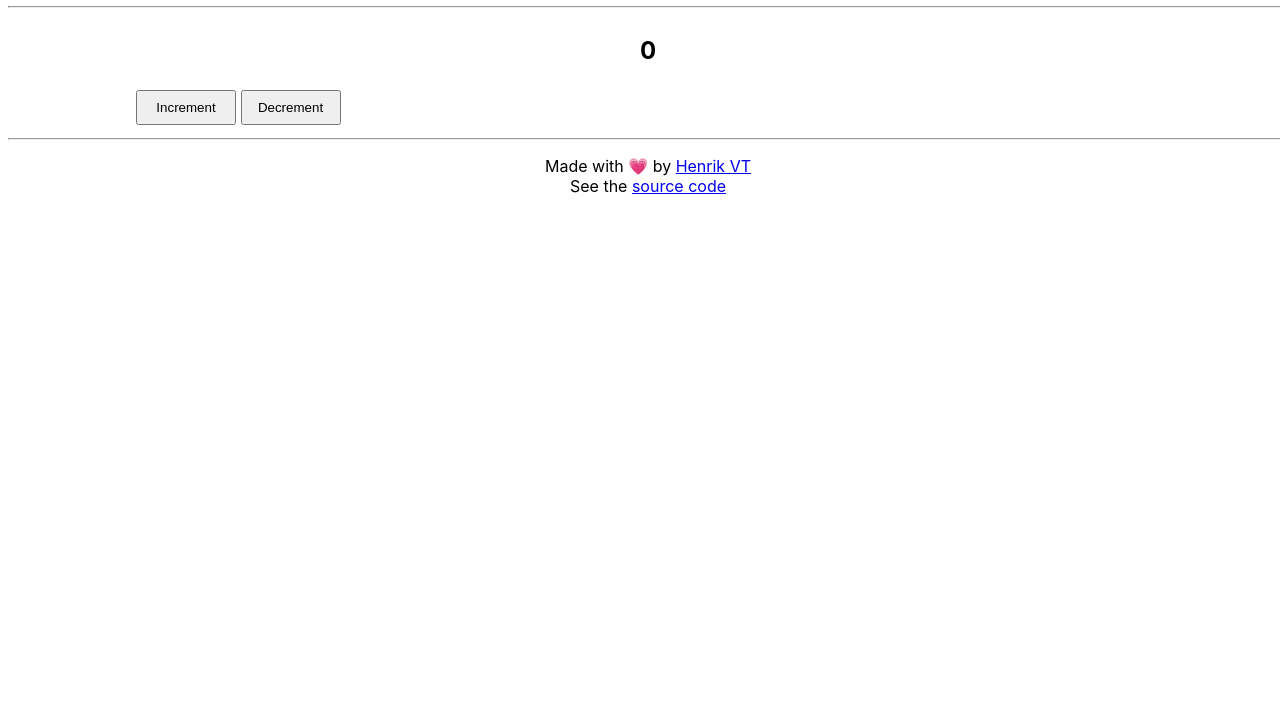
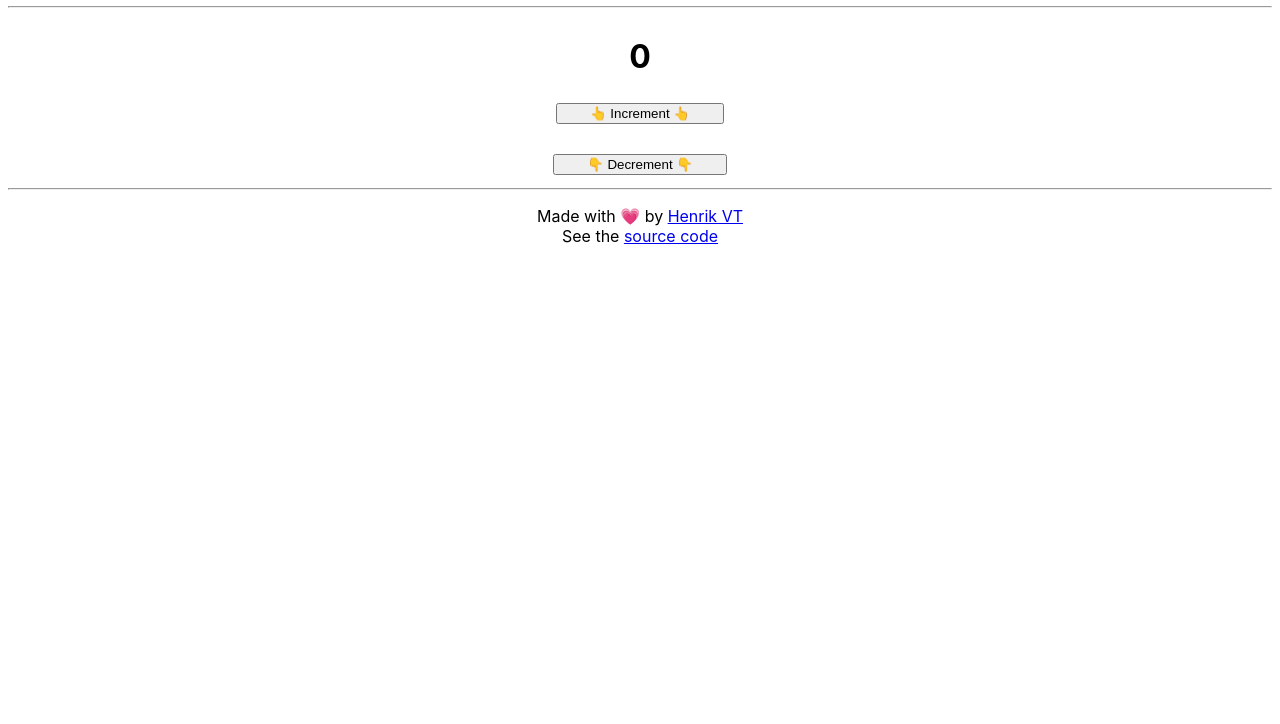
Before and after one commit to henrikvtcodes/realtime-counter, a website: page public/index.html in a window 1280 px wide. Shown: the part 76-800 px from the top of the page. Drawn offline with Linux system fonts and the light colour scheme; a web font is replaced by a local one.

Commit message:
fully styled counter

```diff
--- a/public/fonts/fonts.css
+++ /dev/null
@@ -1 +0,0 @@
-@import 'https://rsms.me/inter/inter.css';
--- a/public/index.css
+++ b/public/index.css
@@ -1,12 +1,7 @@
-@import './fonts/fonts.css';
-
+// PAGE STYLES
 body {
     font-family: Inter;
-    height: 100%;
-    width: 100%;
 }
-
-
 /* GRID CLASSES */
 main.container {
     display: grid;
@@ -37,8 +32,11 @@ div.child {
 }
 
 .button {
-    height: 35px;
-    width: 100px;
+    margin:0 auto;
+    display:block;
+    text-align:center;
+
+    padding: 1px 32px;
     margin-top: 5px;
     margin-bottom: 5px;
 }
@@ -49,7 +47,6 @@ h1.title {
 }
 
 button.button {
-
 }
 
 footer {
--- a/public/index.html
+++ b/public/index.html
@@ -9,11 +9,18 @@
     <meta name="viewport" content="width=device-width, initial-scale=1.0" />
 
     <!--Local File Links-->
-    <link rel="stylesheet" href="./index.css" />
+    <link rel="stylesheet" href="index.css" />
     <script defer type="text/javascript" src="index.js"></script>
 
-    <!-- Libraries -->
+    <!-- Libraries / External -->
 
+    <!-- Font import -->
+    <style>
+        @import 'https://rsms.me/inter/inter.css';
+        body {
+            font-family: Inter;
+        }
+    </style>
   </head>
 
   <body>
@@ -24,11 +31,12 @@
 
     <main class="container">
         <span class="child" id="countbox">
-            <h2 id="count"></h2>
+            <h1 id="count"></h1>
         </span>
         <div class="child" id="buttons">
-          <button class="button" id="inc"> Increment </button>
-          <button class="button" id="dec"> Decrement </button>
+          <button class="button" id="inc"> 👆 Increment 👆 </button>
+          <br>
+          <button class="button" id="dec"> 👇 Decrement 👇 </button>
         </div>
     </main>
 
--- a/public/index.js
+++ b/public/index.js
@@ -1,5 +1,3 @@
-
-
 // COUNT FUNCS
 let counter = document.getElementById("count")
 let count = 0
@@ -22,6 +20,8 @@ decrement.addEventListener("click", ()=>{
     updateDisplay();
 });
 
+// WEBSOCKET COMMUNICATIONS
+
 function pushChange(){
 
 }
```
